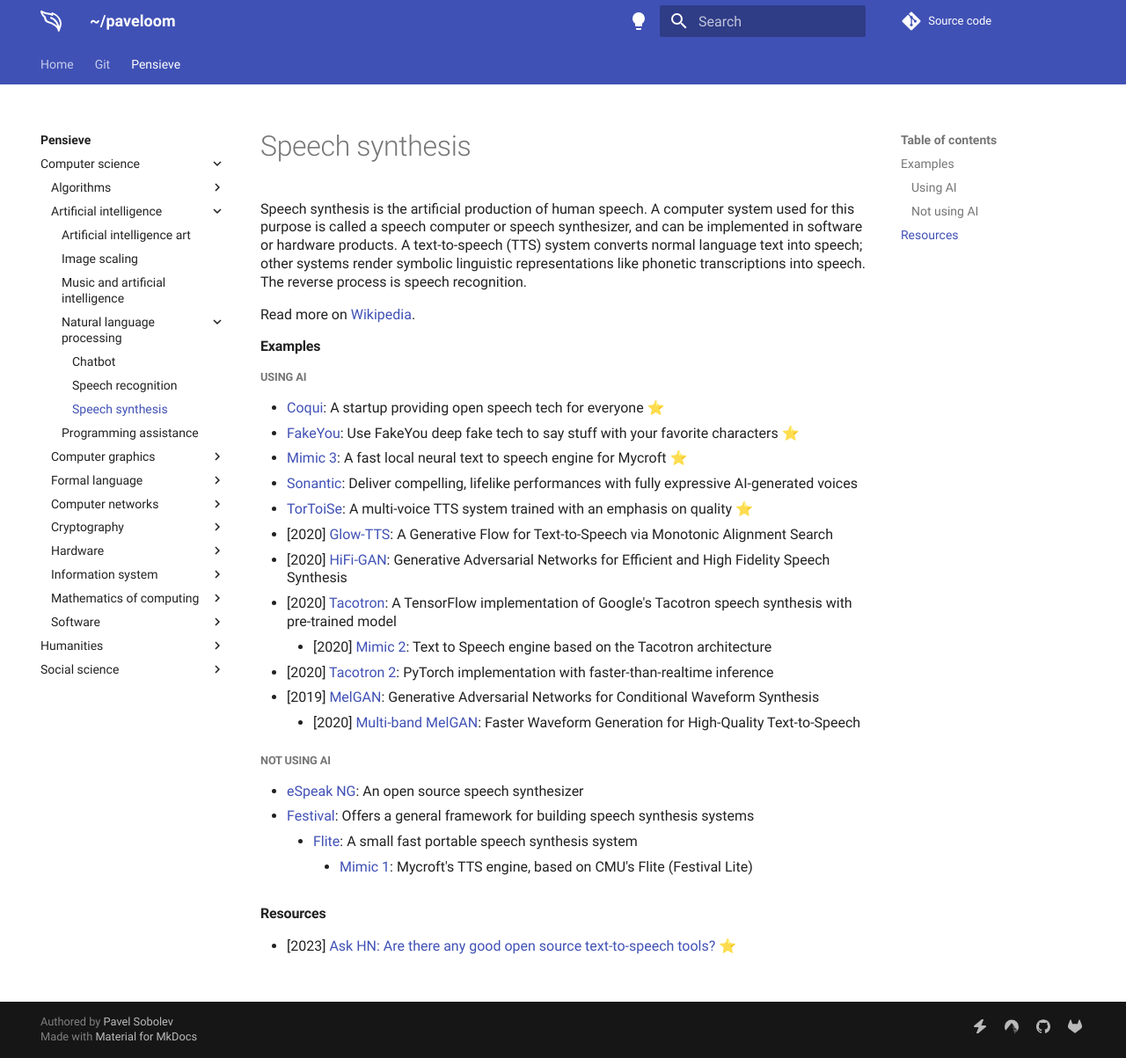
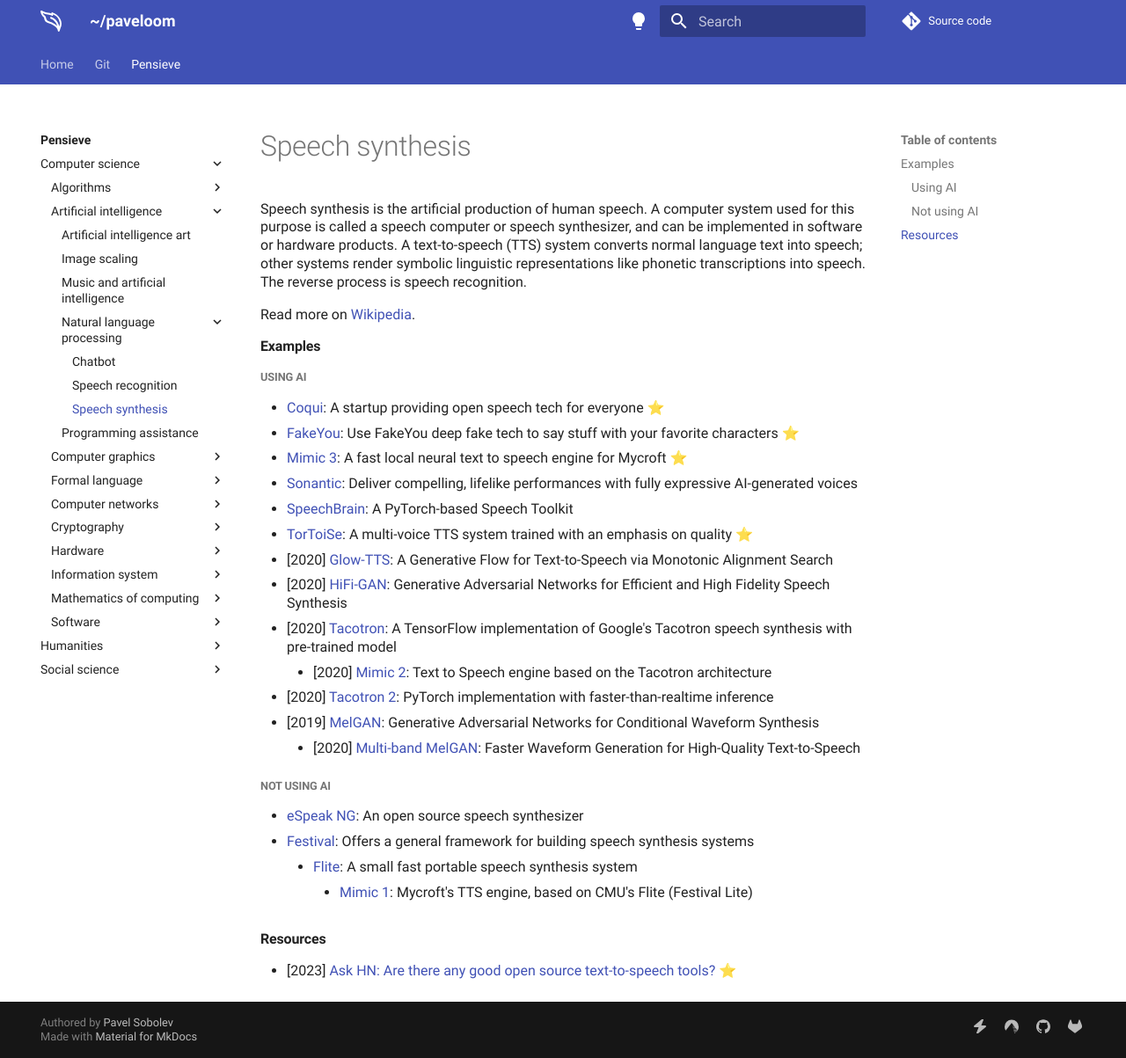
Before and after one commit to paveloom/paveloom.dev, an MkDocs documentation site: the page built from content/pensieve/speech-synthesis.md, in a window 1280 px wide and 1203 px high. Shown: the whole window at 88% size. Built offline with MkDocs 1.6.1 and Material for MkDocs 9.7.7, drawn with Linux system fonts in a browser that asks for light colours; comment, search, counter and statistics services are not loaded.

Commit message:
Pensieve: update the Speech synthesis page.

```diff
--- a/content/pensieve/speech-synthesis.md
+++ b/content/pensieve/speech-synthesis.md
@@ -11,6 +11,7 @@
 - [FakeYou](https://fakeyou.com): Use FakeYou deep fake tech to say stuff with your favorite characters ⭐
 - [Mimic 3](https://github.com/MycroftAI/mimic3): A fast local neural text to speech engine for Mycroft ⭐
 - [Sonantic](https://www.sonantic.io): Deliver compelling, lifelike performances with fully expressive AI-generated voices
+- [SpeechBrain](https://github.com/speechbrain/speechbrain): A PyTorch-based Speech Toolkit
 - [TorToiSe](https://github.com/neonbjb/tortoise-tts): A multi-voice TTS system trained with an emphasis on quality ⭐
 - [2020] [Glow-TTS](https://github.com/jaywalnut310/glow-tts): A Generative Flow for Text-to-Speech via Monotonic Alignment Search
 - [2020] [HiFi-GAN](https://github.com/jik876/hifi-gan): Generative Adversarial Networks for Efficient and High Fidelity Speech Synthesis
```
